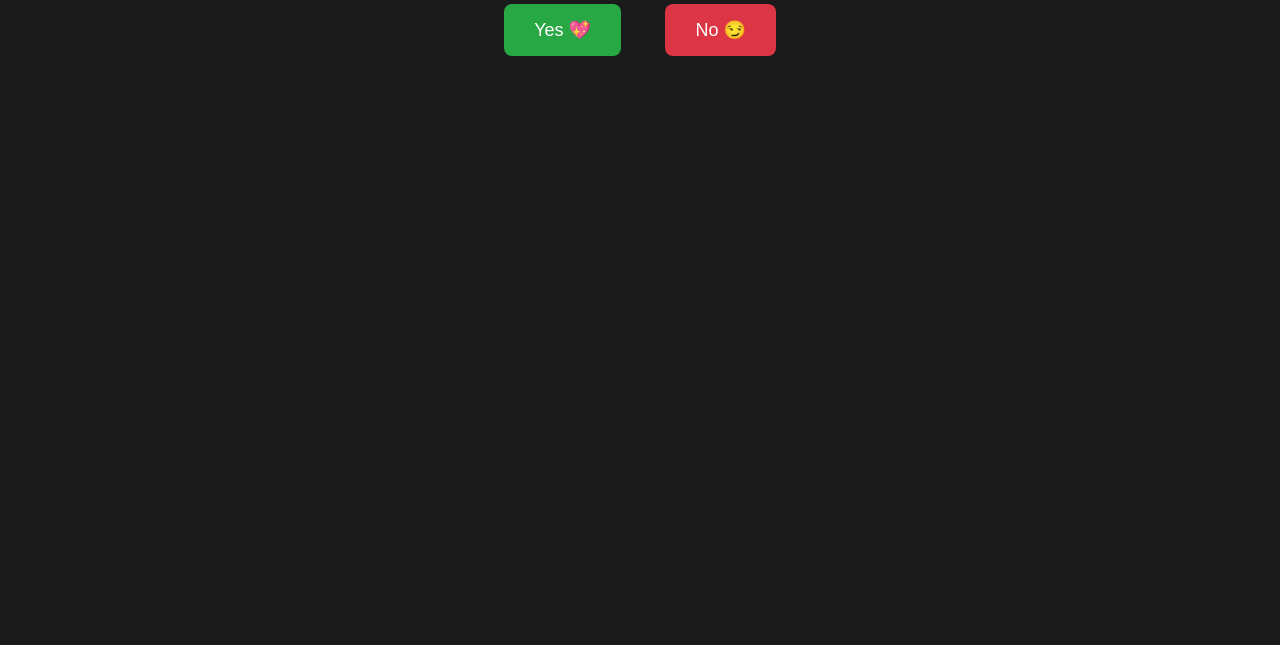
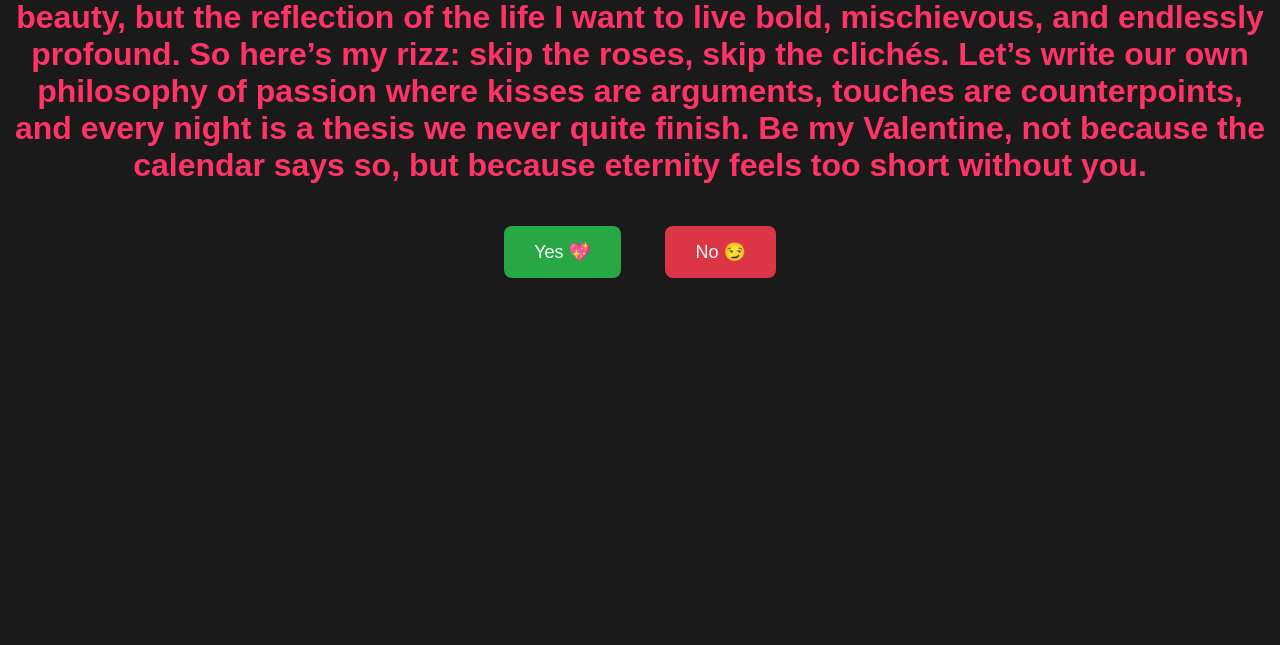
Before and after one commit to Hadriel-ux/valentine, a plain HTML site: page index.html in a window 1280 px wide. Shown: the part 155-800 px from the top of the page. Drawn offline with Linux system fonts and the light colour scheme.

Commit message:
Update index.html

```diff
--- a/index.html
+++ b/index.html
@@ -38,7 +38,11 @@
   </style>
 </head>
 <body>
-  <h1>💌 Will you be my Valentine?</h1>
+  <h1>💌 Love, they say, is both a flame and a mirror. A flame that burns away doubt, and a mirror that shows us who we truly are. And when I look at you, I see not just beauty, but the reflection of the life I want to live bold, mischievous, and endlessly profound.
+
+So here’s my rizz: skip the roses, skip the clichés. Let’s write our own philosophy of passion where kisses are arguments, touches are counterpoints, and every night is a thesis we never quite finish.
+
+Be my Valentine, not because the calendar says so, but because eternity feels too short without you.</h1>
   <button class="yes" onclick="sayYes()">Yes 💖</button>
   <button class="no" onclick="sayNo()">No 😏</button>
 
```
